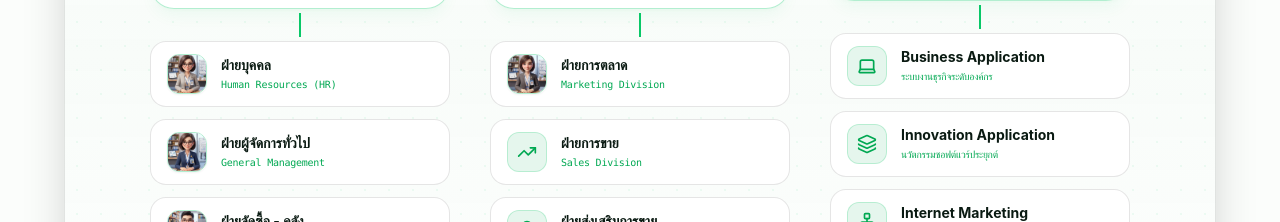
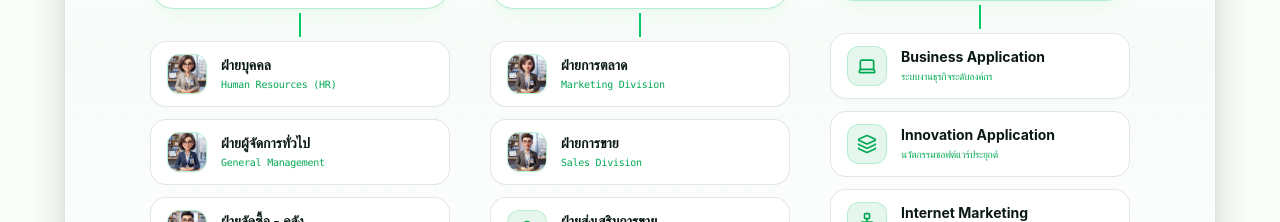
Before and after one commit to rawin2680/newigenco1, a Nuxt app in the folder frontend/: page /about/organization in a window 1280 px wide. Shown: the part 900-1122 px from the top of the page. Built offline with nearby package versions, Linux system fonts and the light colour scheme; a web font is replaced by a local one.

Commit message:
feat(org): add Sales 3D avatar character

```diff
--- a/frontend/pages/about/organization.vue
+++ b/frontend/pages/about/organization.vue
@@ -179,6 +179,7 @@ const divisions = ref<DivisionNode[]>([
         name: 'ฝ่ายการขาย',
         en: 'Sales Division',
         icon: TrendingUp,
+        image: '/images/about/sales-avatar.jpg',
         desc: 'ประสานงานลูกค้าภาครัฐ-เอกชน และนำเสนอโซลูชันซอฟต์แวร์',
         responsibilities: [
           'ดูแลความต้องการและให้คำปรึกษาแก่ลูกค้าภาครัฐและเอกชน',
```
Also changed, not shown: frontend/public/images/about/sales-avatar.jpg (added).
